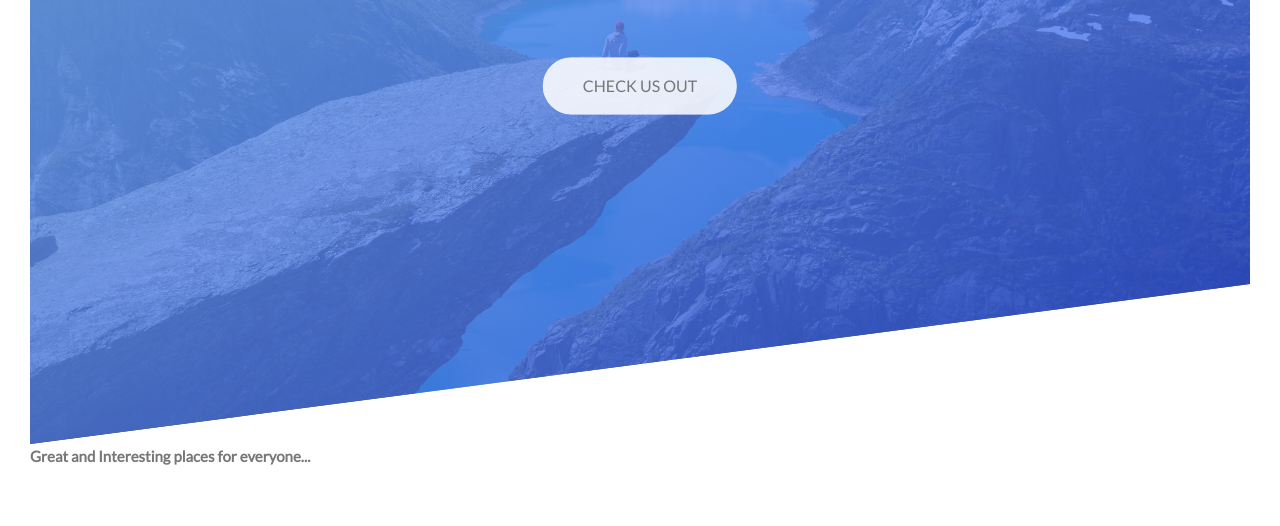
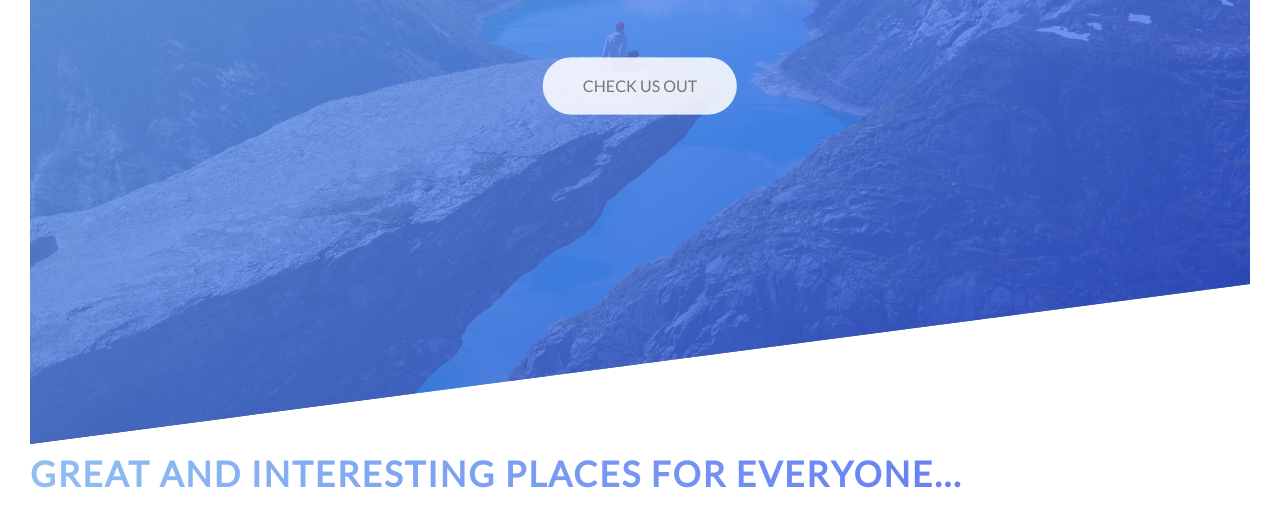
Before and after one commit to charleslukes/natours, a website: page index.html in a window 1280 px wide. Shown: the part 346-872 px from the top of the page. Before the commit the page ends 846 px from the top, so only its background shows below. Drawn offline with nearby package versions, Linux system fonts and the light colour scheme; files that its build step writes are made by us from their sources.

Commit message:
worked on the heading secondary class

```diff
--- a/sass/base/typography.scss
+++ b/sass/base/typography.scss
@@ -33,3 +33,19 @@ body {
    animation-duration: 2s;
  }
 }
+.heading-secondary {
+  font-size: 3.5rem;
+  text-transform: uppercase;
+  font-weight: 700;
+  background-image: linear-gradient(to right, $color-primary-light, $color-primary-dark);
+  display: inline-block;
+  -webkit-background-clip: text;
+  color: transparent;
+  letter-spacing: .2rem;
+  transition: all .2s;
+
+  &:hover{
+    transform: skewY(2deg) skewX(15deg) scale(1.1);
+    text-shadow: .5rem 1rem 2rem rgba($color-black,.2);
+  }
+}
```
